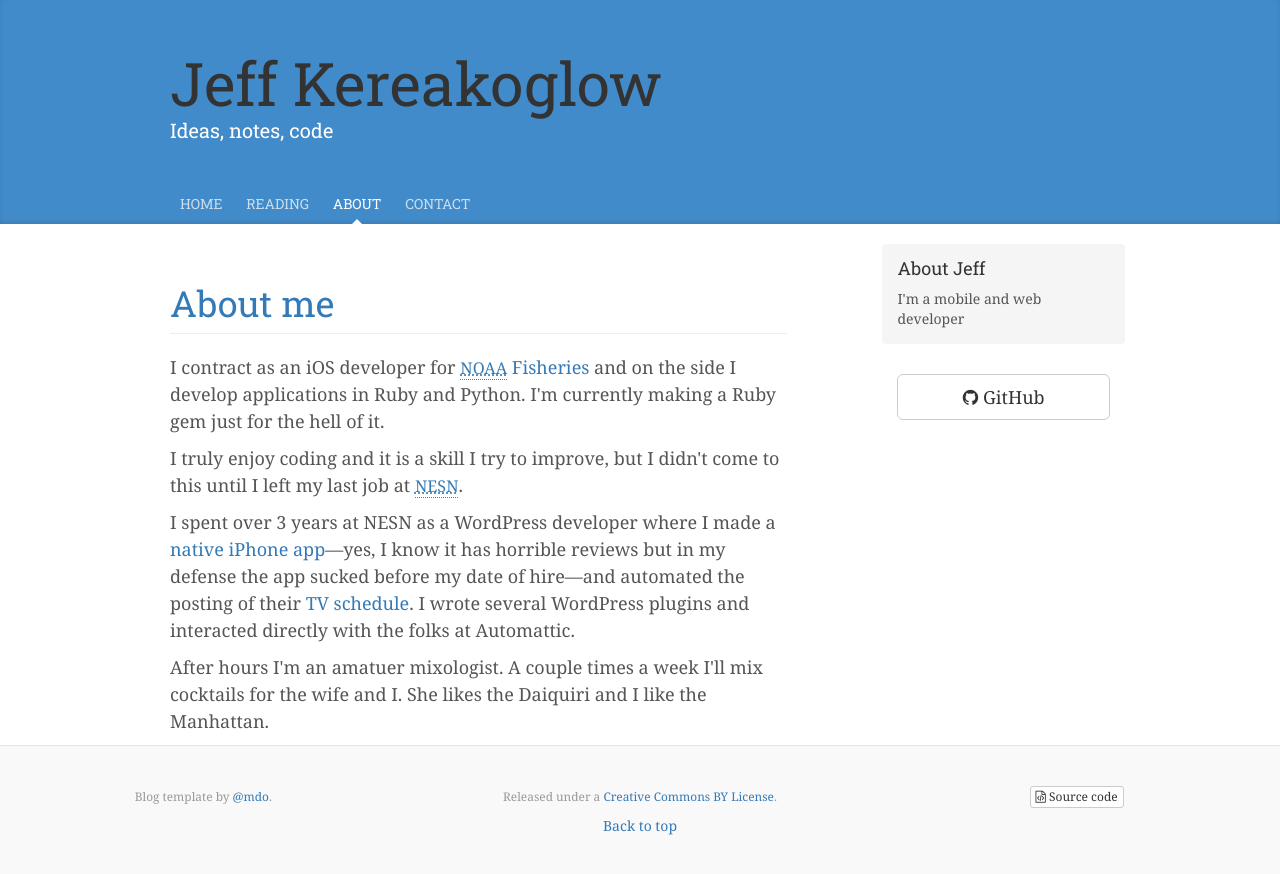
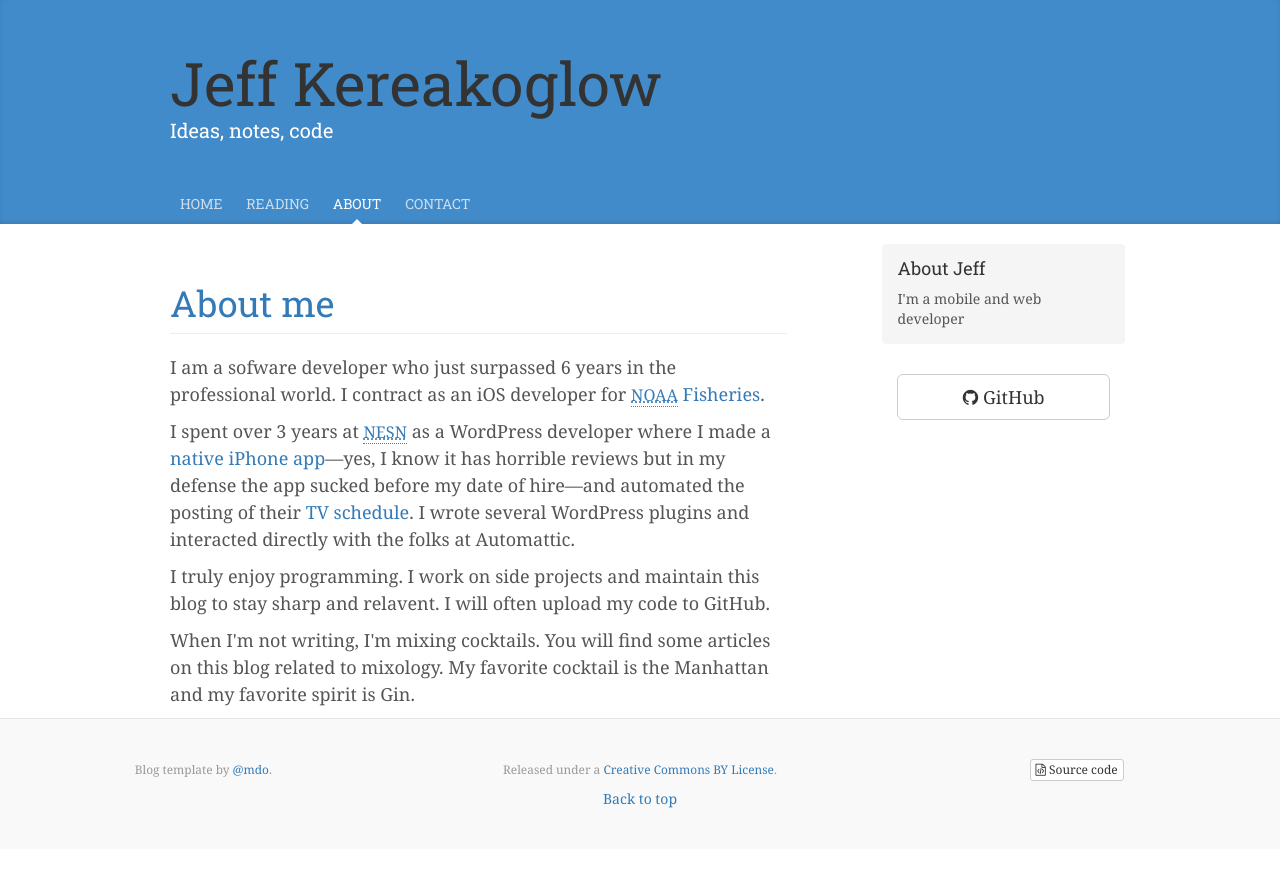
Before and after one commit to jkereako/jkereako.github.io, a Jekyll site: the page built from about/index.html, in a window 1280 px wide. Shown: the top 874 px of the page. Built offline with Jekyll 4.4.1, drawn with Linux system fonts in a browser that asks for light colours; nearby versions of some CDN libraries.

```diff
--- a/about/index.html
+++ b/about/index.html
@@ -8,19 +8,19 @@
 
   <div class="content" itemprop="articleBody" data-swiftype-index="true">
     <p>
-      I contract as an iOS developer for <a href="https://www.greateratlantic.fisheries.noaa.gov" target="_blank"><abbr title="National Oceanic and Atmospheric Administration" class="initialism">NOAA</abbr> Fisheries</a> and on the side I develop applications in Ruby and Python. I'm currently making a Ruby gem just for the hell of it.
+      I am a sofware developer who just surpassed 6 years in the professional world. I contract as an iOS developer for <a href="https://www.greateratlantic.fisheries.noaa.gov" target="_blank"><abbr title="National Oceanic and Atmospheric Administration" class="initialism">NOAA</abbr> Fisheries</a>.
     </p>
 
     <p>
-      I truly enjoy coding and it is a skill I try to improve, but I didn't come to this until I left my last job at <a href="http://nesn.com/"><abbr title="New England Sports Network" class="initialism">NESN</a></a>.
+      I spent over 3 years at <a href="http://nesn.com" target="_blank"><abbr title="New England Sports Network" class="initialism">NESN</abbr></a> as a WordPress developer where I made a <a href="https://itunes.apple.com/us/app/nesn-mobile-sports-news-scores/id387404738?ls=1&mt=8">native iPhone app</a>—yes, I know it has horrible reviews but in my defense the app sucked before my date of hire—and automated the posting of their <a href="http://nesn.com/tv-schedule/">TV schedule</a>. I wrote several WordPress plugins and interacted directly with the folks at Automattic.
     </p>
 
     <p>
-      I spent over 3 years at NESN as a WordPress developer where I made a <a href="https://itunes.apple.com/us/app/nesn-mobile-sports-news-scores/id387404738?ls=1&mt=8">native iPhone app</a>—yes, I know it has horrible reviews but in my defense the app sucked before my date of hire—and automated the posting of their <a href="http://nesn.com/tv-schedule/">TV schedule</a>. I wrote several WordPress plugins and interacted directly with the folks at Automattic.
+      I truly enjoy programming. I work on side projects and maintain this blog to stay sharp and relavent. I will often upload my code to GitHub.
     </p>
 
     <p>
-      After hours I'm an amatuer mixologist. A couple times a week I'll mix cocktails for the wife and I. She likes the Daiquiri and I like the Manhattan.
+      When I'm not writing, I'm mixing cocktails. You will find some articles on this blog related to mixology. My favorite cocktail is the Manhattan and my favorite spirit is Gin.
     </p>
   </div>
 </article>
```
